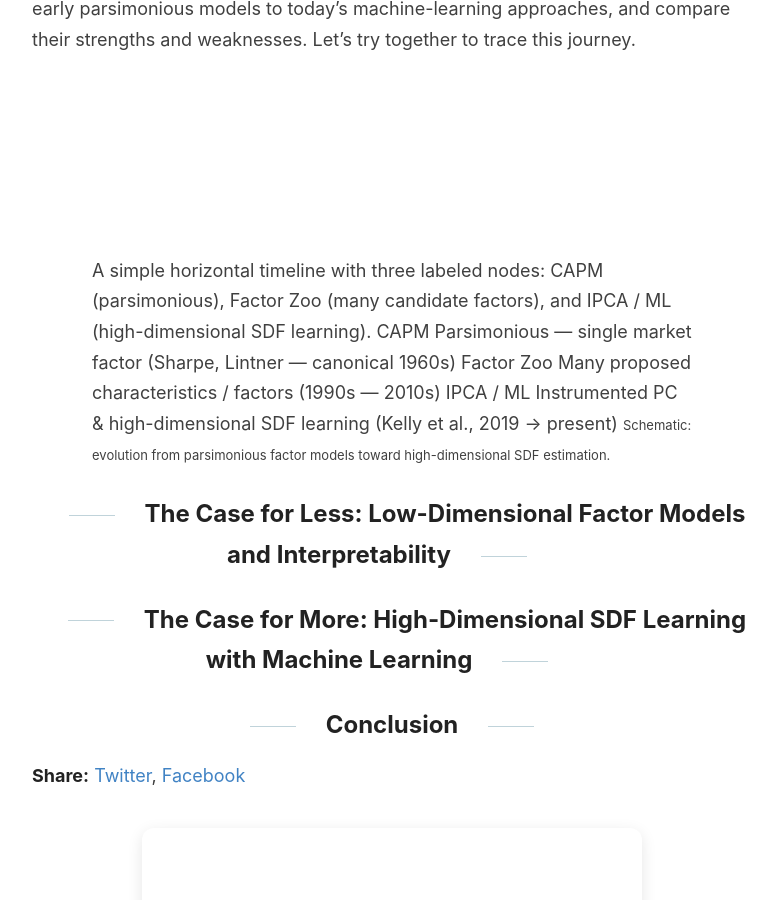
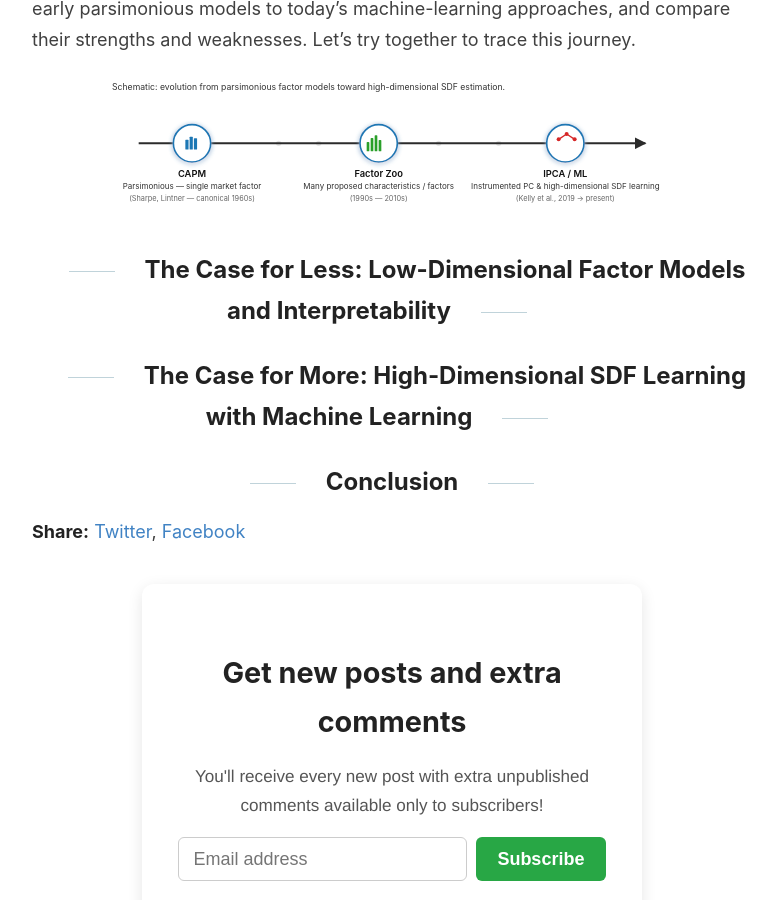
Before and after one commit to Zaltarba/blog, a Jekyll site: the page built from _posts/2025-09-18-HighDimensionMultiFactorModels.md, in a window 1280 px wide and 900 px high, scrolled down 1489 px. Shown: the whole window, without its empty margins (248-1024 px from the left). Built offline with Jekyll 4.4.1, drawn with Linux system fonts in a browser that asks for light colours; our own code applies the rules of GitHub Pages for plain Markdown files; comment, search, counter and statistics services are not loaded.

Commit message:
Update 2025-09-18-HighDimensionMultiFactorModels.md

```diff
--- a/_posts/2025-09-18-HighDimensionMultiFactorModels.md
+++ b/_posts/2025-09-18-HighDimensionMultiFactorModels.md
@@ -35,8 +35,8 @@ Schematic timeline (CAPM → Factor Zoo → IPCA / ML)
 Paste this directly into a Jekyll post (inside HTML) or save as .svg
 Accessible: includes <title> and <desc>
 -->
+<div style="max-width: 600px; margin: 0 auto;">
 <svg width="100%" height="auto" viewBox="0 0 900 220" preserveAspectRatio="xMidYMid meet" role="img" aria-labelledby="title desc">
-  <div style="max-width: 600px; margin: 0 auto;">
   <title id="title">Timeline: CAPM → Factor Zoo → IPCA / ML</title>
   <desc id="desc">A simple horizontal timeline with three labeled nodes: CAPM (parsimonious), Factor Zoo (many candidate factors), and IPCA / ML (high-dimensional SDF learning).</desc>
 
@@ -126,8 +126,8 @@ Accessible: includes <title> and <desc>
 
   <!-- Small caption (non-essential for SEO but informative) -->
   <text x="30" y="30" class="node-sub" style="font-size:13px">Schematic: evolution from parsimonious factor models toward high-dimensional SDF estimation.</text>
+</svg>
 </div>
-</svg>
 
 
 ## The Case for Less: Low-Dimensional Factor Models and Interpretability  {#smallmodel}
```
